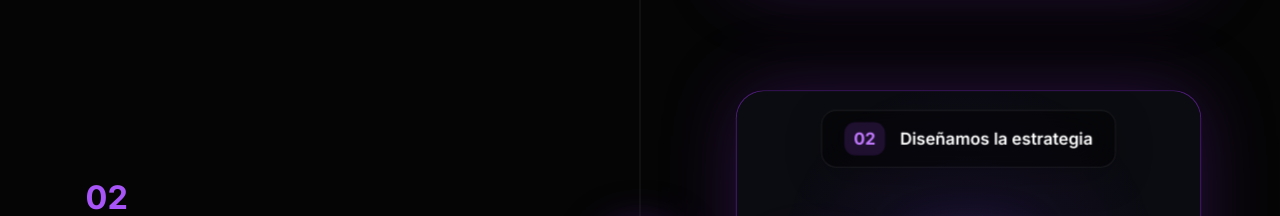
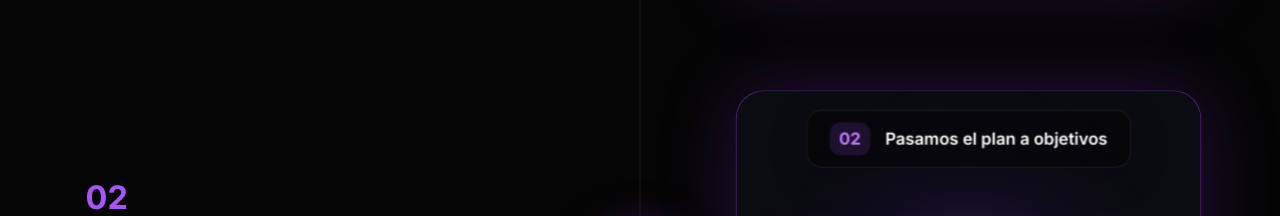
Before and after one commit to MaikelScalate/scalatelab, a Next.js app: page / in a window 1280 px wide. Shown: the part 5580-5796 px from the top of the page. Built offline with nearby package versions, Linux system fonts and the light colour scheme.

Commit message:
Mejorar diseño

```diff
--- a/app/components/ui/animations/StrategyAnimation.tsx
+++ b/app/components/ui/animations/StrategyAnimation.tsx
@@ -200,7 +200,7 @@ export default function StrategyAnimation({
                     text-white
                   "
                 >
-                  Diseñamos la estrategia
+                  Pasamos el plan a objetivos
                 </h2>
               </div>
             </motion.div>
```
